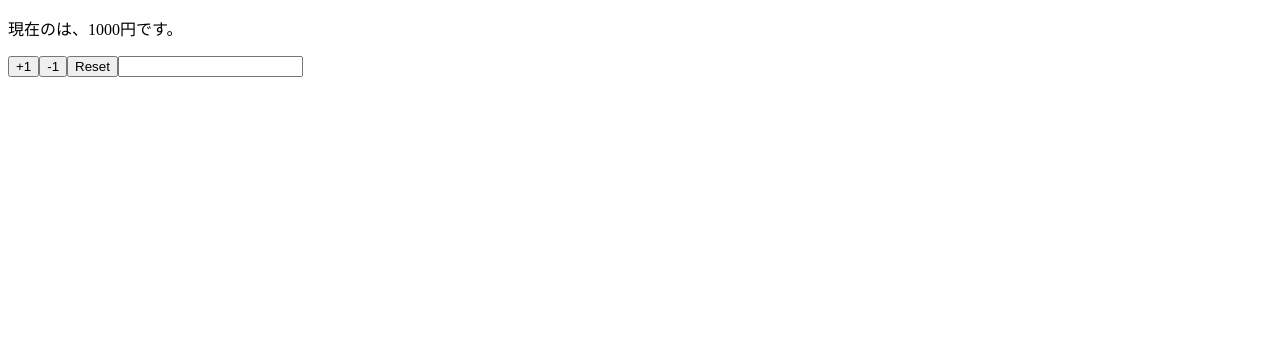
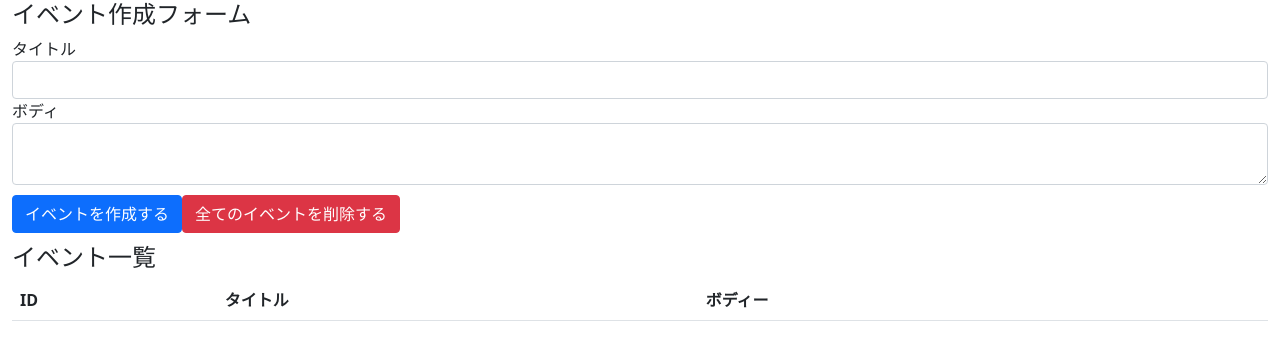
Before and after one commit to ak-empereur-7/react-hooks-101, a React (Create React App) app: page / in a window 1280 px wide. Shown: the top 360 px of the page. Built offline with nearby package versions, Linux system fonts and the light colour scheme.

Commit message:
create event form and table with bootstrap

```diff
--- a/package.json
+++ b/package.json
@@ -6,6 +6,7 @@
     "@testing-library/jest-dom": "^5.16.2",
     "@testing-library/react": "^12.1.3",
     "@testing-library/user-event": "^13.5.0",
+    "bootstrap": "5.1.3",
     "react": "^17.0.2",
     "react-dom": "^17.0.2",
     "react-scripts": "5.0.0",
--- a/src/App.js
+++ /dev/null
@@ -1,35 +0,0 @@
-import React, { useEffect, useState } from "react"
-
-const App = props => {
-  const [state, setState] = useState(props)
-  const { name, price } = state
-
-  useEffect(() => {
-    console.log('This is like componentDidMount or componentDidUpdate.')
-  })
-
-  useEffect(() => {
-    console.log('This is like componentDidMount.')
-  }, [])
-
-  useEffect(() => {
-    console.log('This callback is for name only.')
-  }, [name])
-
-  return (
-    <>
-      <p>現在の{name}は、{price}円です。</p>
-      <button onClick={() => setState({...state, price: price + 1})}>+1</button>
-      <button onClick={() => setState({...state, price: price - 1})}>-1</button>
-      <button onClick={() => { setState(props) }}>Reset</button>
-      <input value={name} onChange={e => setState({...state, name: e.target.value})}/>
-    </>
-  )
-}
-
-App.defaultProps = {
-  name: '',
-  price: 1000
-}
-
-export default App
--- /dev/null
+++ b/src/components/App.js
@@ -0,0 +1,47 @@
+import React from "react"
+import 'bootstrap/dist/css/bootstrap.min.css';
+
+const App = () => {
+
+  return (
+    <div className="container-fluid">
+      <h4>イベント作成フォーム</h4>
+      <form>
+        <div className="form-group">
+          <label htmlFor="formEventTitle">タイトル</label>
+          <input className="form-control" id="formEventTitle" />
+        </div>
+
+        <div className="form-group" style={{marginBottom: '10px'}}>
+          <label htmlFor="formEventBody">ボディ</label>
+          <textarea className="form-control" id="formEventBody" />
+        </div>
+
+        <button className="btn btn-primary">イベントを作成する</button>
+        <button className="btn btn-danger">全てのイベントを削除する</button>
+      </form>
+
+      <h4 style={{marginTop: '10px'}}>イベント一覧</h4>
+      <table className="table table-hover">
+        <thead>
+          <tr>
+            <th>ID</th>
+            <th>タイトル</th>
+            <th>ボディー</th>
+            <th></th>
+          </tr>
+        </thead>
+        <tbody>
+
+        </tbody>
+      </table>
+    </div>
+  )
+}
+
+App.defaultProps = {
+  name: '',
+  price: 1000
+}
+
+export default App
--- a/src/index.js
+++ b/src/index.js
@@ -1,6 +1,6 @@
 import React from 'react'
 import ReactDOM from 'react-dom'
-import App from './App'
+import App from './components/App'
 
 ReactDOM.render(
   <React.StrictMode>
```
Also changed, not shown: 1 other file (tests, documents, lock files or other folders).
